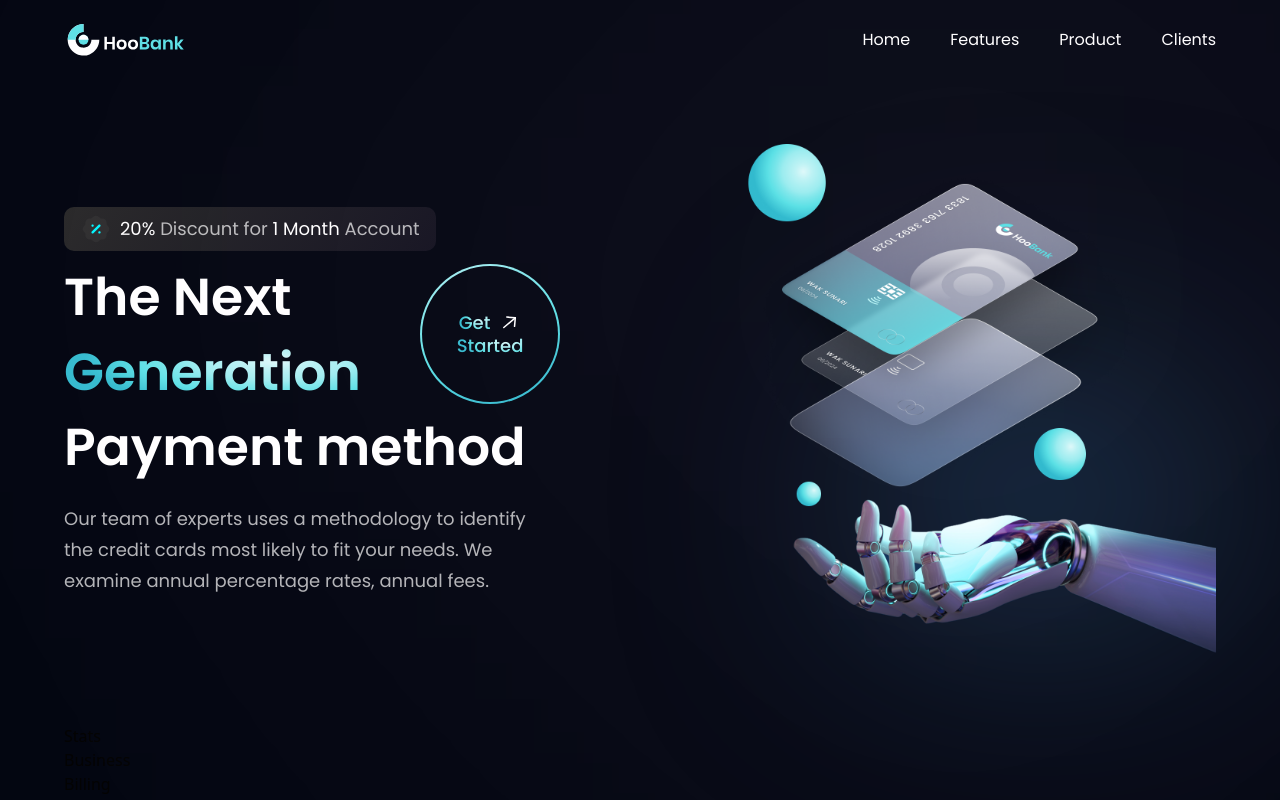
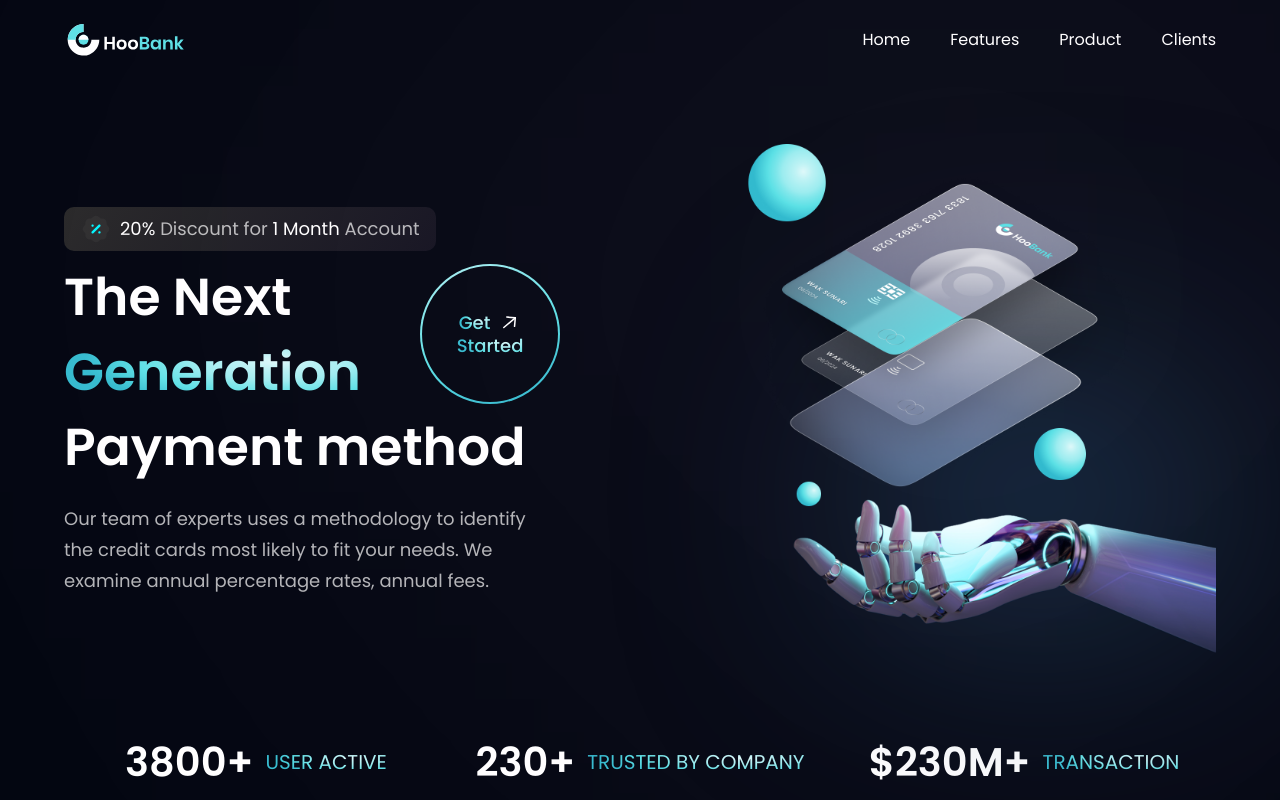
Before and after one commit to Michael3468/bank-modern, a React (Vite) app: page / in a window 1280 px wide. Shown: the top 800 px of the page. Built offline with nearby package versions, Linux system fonts and the light colour scheme.

Commit message:
feat: add Stats component

```diff
--- a/src/components/Stats.tsx
+++ b/src/components/Stats.tsx
@@ -1,3 +1,19 @@
-const Stats = () => <div>Stats</div>;
+import { stats } from '../constants';
+import styles from '../styles';
+
+const Stats = () => (
+  <section className={`${styles.flexCenter} flex-row flex-wrap sm:mb-20 mb-6`}>
+    {stats.map((stat) => (
+      <div key={stat.id} className="flex-1 flex justify-center items-center flex-row m-3">
+        <h4 className="text-white font-poppins font-semibold xs:text-[40px] text-[30px] xs:leading-[53px] leading-[43px]">
+          {stat.value}
+        </h4>
+        <p className="text-gradient font-poppins font-normal xs:text-[20px] text-[15px] xs:leading-[26px] leading-[21px] text-gradient uppercase ml-3">
+          {stat.title}
+        </p>
+      </div>
+    ))}
+  </section>
+);
 
 export default Stats;
```
